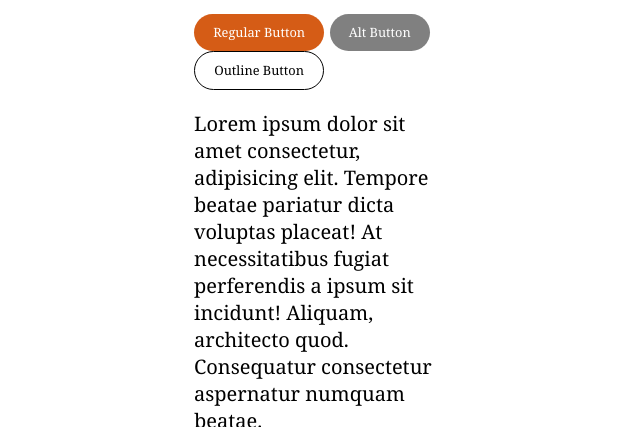
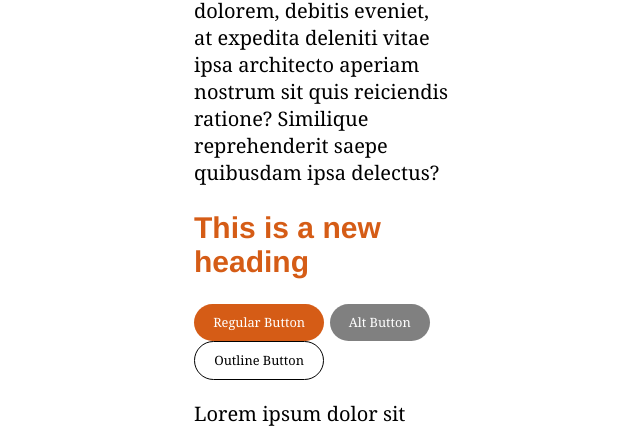
Before and after one commit to DanielHansen-IMD/class6demo, a website: page index.html in a window 1280 px wide. Shown: the part 673-1100 px from the top of the page, without its empty margins (318-958 px from the left). Drawn offline with Linux system fonts and the light colour scheme.

Commit message:
push test

```diff
--- a/index.html
+++ b/index.html
@@ -10,6 +10,7 @@
     <main>
         <h1>This is the heading</h1>
         <p>Lorem ipsum dolor sit amet consectetur, adipisicing elit. Tempore beatae pariatur dicta voluptas placeat! At necessitatibus fugiat perferendis a ipsum sit incidunt! Aliquam, architecto quod. Consequatur consectetur aspernatur numquam beatae.</p>
+        <p>Lorem ipsum dolor sit amet consectetur adipisicing elit. Harum dolorem, debitis eveniet, at expedita deleniti vitae ipsa architecto aperiam nostrum sit quis reiciendis ratione? Similique reprehenderit saepe quibusdam ipsa delectus?</p>
         <h2>This is a new heading</h2>
         <a href="#" class="button">Regular Button</a>
         <a href="#" class="button-alt">Alt Button</a>
```
